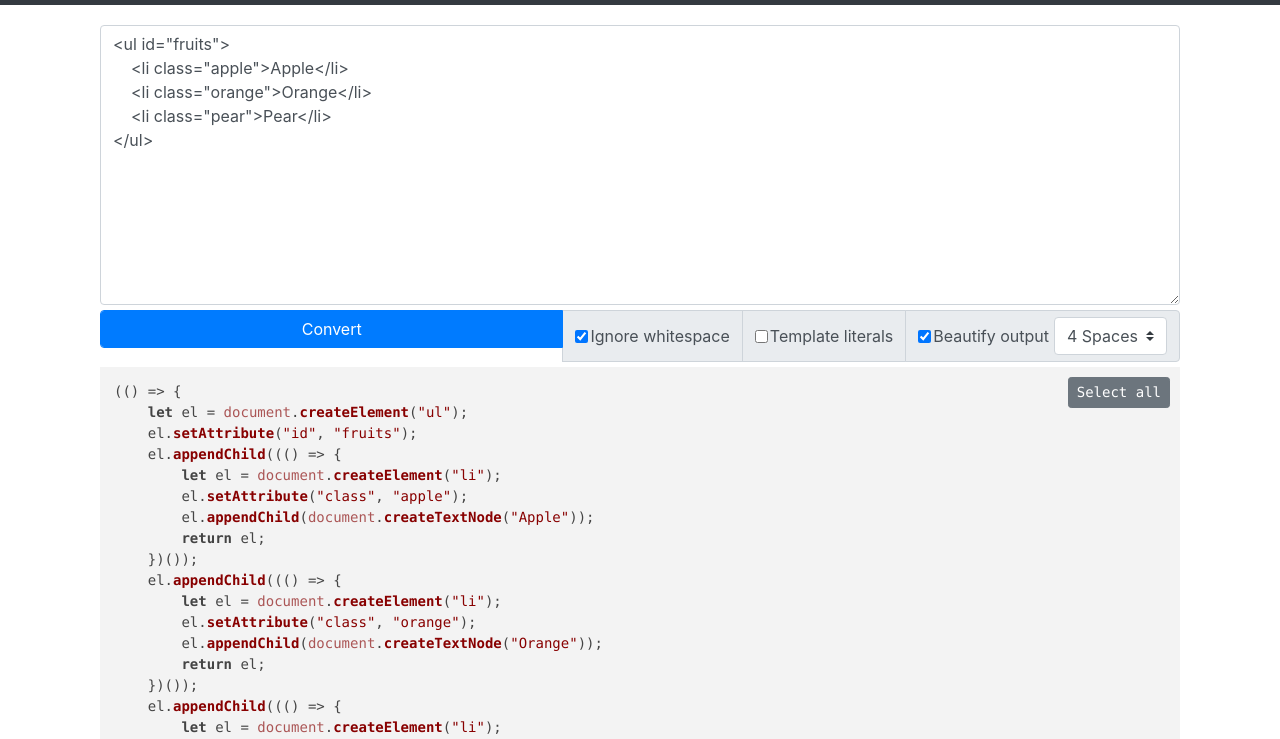
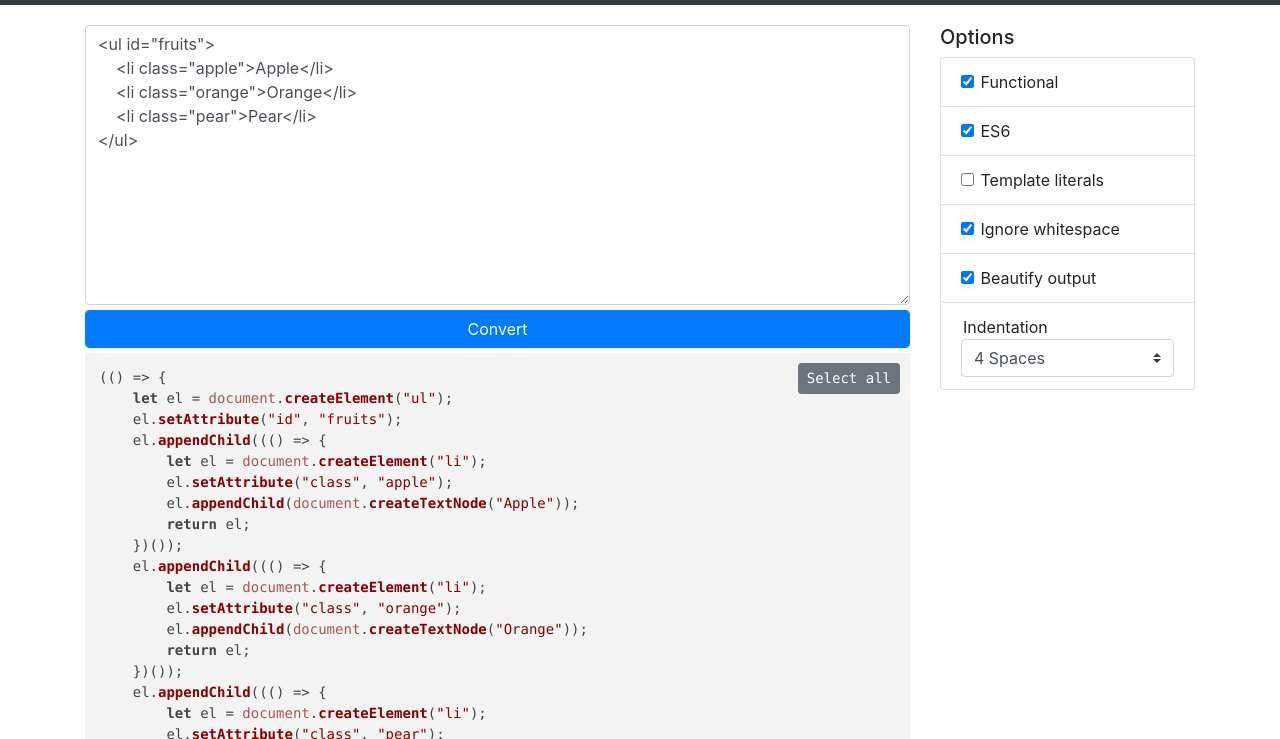
Before and after one commit to x0a/html-to-js-converter, a website: page src/index.pug in a window 1280 px wide. Shown: the part 61-800 px from the top of the page. Drawn offline with nearby package versions, Linux system fonts and the light colour scheme; files that its build step writes are made by us from their sources; files whose address does not match are found by name.

Commit message:
reorganized DOM

```diff
--- a/src/index.pug
+++ b/src/index.pug
@@ -21,11 +21,11 @@ html
                 margin-bottom: 0;
                 margin-left: 2px;
             }
-            select{
-                visibility: hidden;
+            .b-container{
+                display: none;
             }
-            select.show{
-                visibility: visible;
+            .b-container.show{
+                display: initial;
             }
             .space{
                 padding-right: 5px;
@@ -51,23 +51,32 @@ html
                 |
                 a.navbar-brand(href="#") HTML2JS Converter
         .container
-            .col-sm
-                textarea.form-control(id="input", spellcheck="false")
-                .input-group.convert-group
-                    button.btn.btn-primary.form-control(id="convertBtn", type="button") Convert
-                    .input-group-append
-                        .input-group-text
+            .row
+                .col-md-9
+                    textarea.form-control(id="input", spellcheck="false")
+                    button.btn.btn-primary.form-control.convert-group(id="convertBtn", type="button") Convert
+                    #outputs
+                .col-md-3
+                    h5 Options
+                    ul.list-group
+                        li.list-group-item
+                            input(type="checkbox", id="functional", checked)
+                            label(for="functional") Functional
+                        li.list-group-item
+                            input(type="checkbox", id="ES6", checked)
+                            label(for="ES6") ES6
+                        li.list-group-item
+                            input(type="checkbox", id="templateLiterals")
+                            label(for="templateLiterals") Template literals
+                        li.list-group-item
                             input(type="checkbox", id="emptyNodes", checked)
                             label(for="emptyNodes") Ignore whitespace
-                        .input-group-text
-                            input(type="checkbox", id="templateLiterals")
-                            label(for="templateLiterals") Template literals
-                        .input-group-text
+                        li.list-group-item.b-container.show
                             input(type="checkbox", id="beautify", checked)
                             label(for="beautify").space Beautify output
-                            select.custom-select.show(id="padding")
+                        li.list-group-item
+                            label(for="padding") Indentation
+                            select.custom-select(id="padding")
                                 option(value="-1") Tabs
                                 option(selected, value="4") 4 Spaces
                                 option(value="2") 2 Spaces
-
-                #outputs
```
